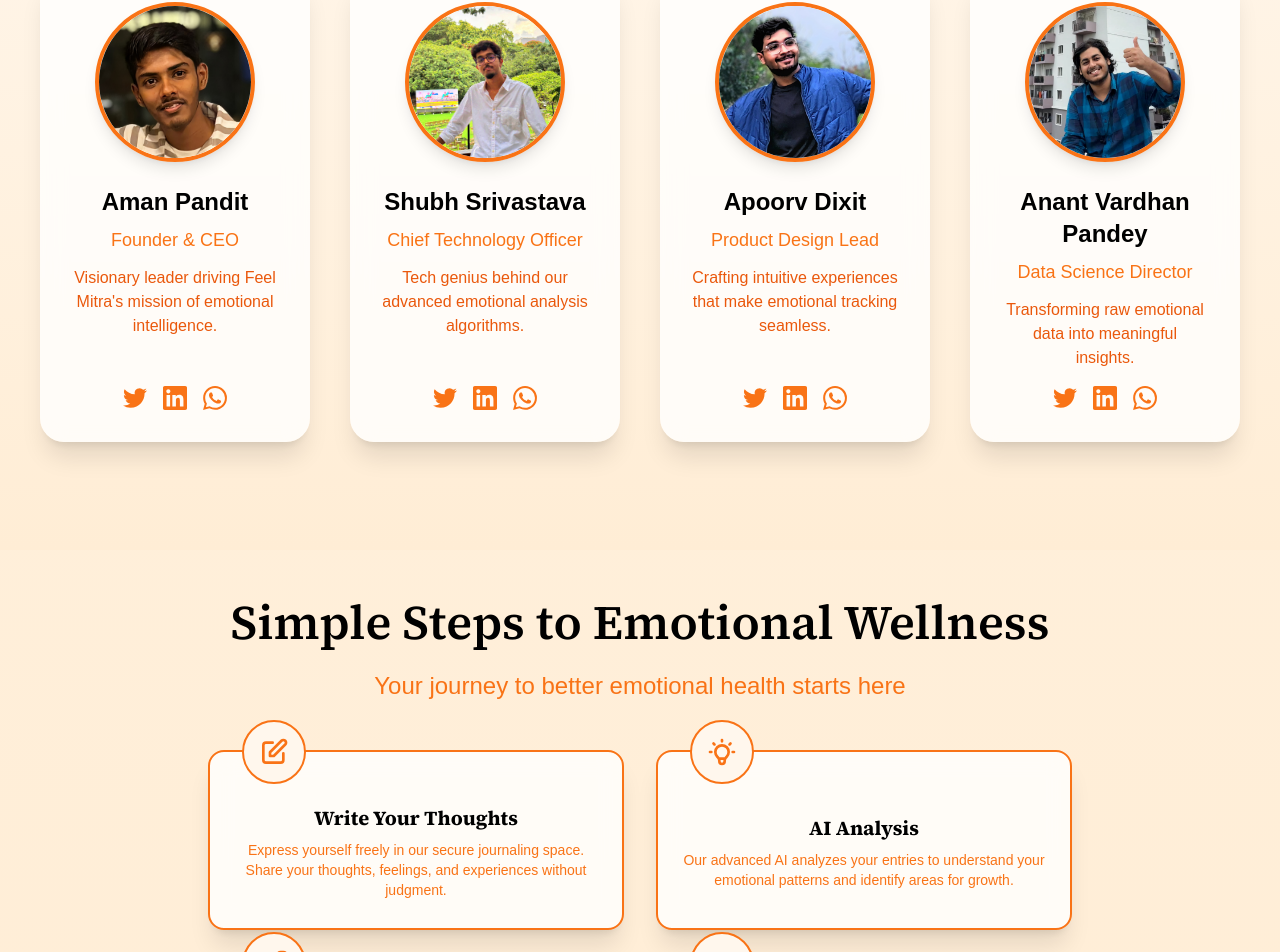
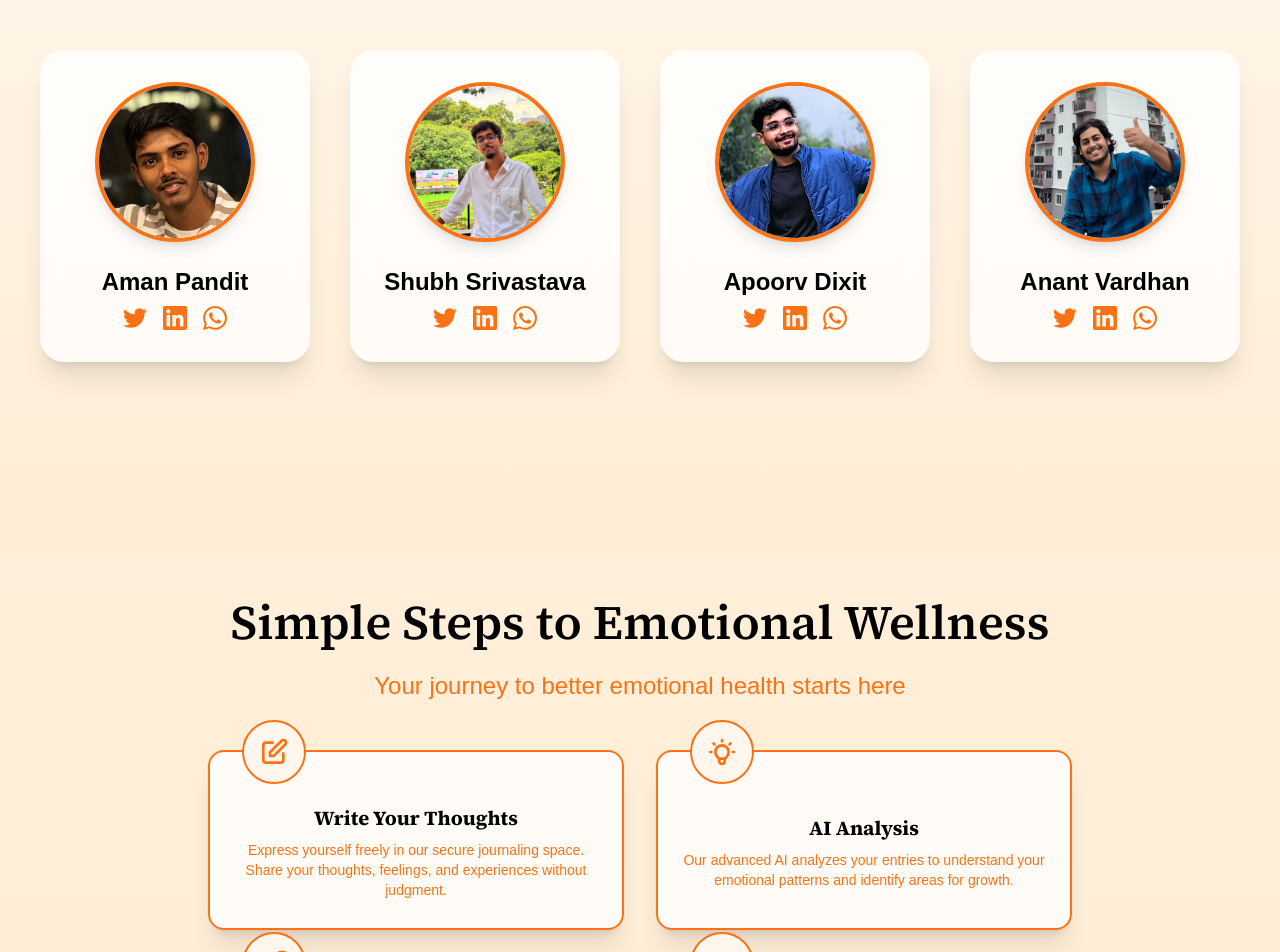
Before and after one commit to ApoorvDixitt/feelmitraLanding, a Next.js app: page / in a window 1280 px wide. Shown: the part 2750-3702 px from the top of the page. Built offline with nearby package versions, Linux system fonts and the light colour scheme.

Commit message:
Removed Roles and Discriptions

```diff
--- a/app/page.js
+++ b/app/page.js
@@ -106,7 +106,7 @@ export default function FeelMitraLandingPage() {
       },
     },
     {
-      name: "Anant Vardhan Pandey",
+      name: "Anant Vardhan",
       role: "Data Science Director",
       image: "/Anant_2.jpg",
       description: "Transforming raw emotional data into meaningful insights.",
@@ -643,12 +643,12 @@ export default function FeelMitraLandingPage() {
                 <h3 className="text-lg md:text-xl lg:text-2xl text-black font-bold mb-2">
                   {member.name}
                 </h3>
-                <p className="text-[#F97316] text-sm md:text-base lg:text-lg font-medium mb-3">
+                {/* <p className="text-[#F97316] text-sm md:text-base lg:text-lg font-medium mb-3">
                   {member.role}
                 </p>
                 <p className="text-sm md:text-base text-[#EA580C] leading-relaxed mb-4">
                   {member.description}
-                </p>
+                </p> */}
 
                 {/* Add social links */}
                 <div className="flex space-x-4 mt-auto">
```
Also changed, not shown: app/fonts/Font_Italic.ttf (deleted), app/fonts/Font_normal.ttf (deleted).
